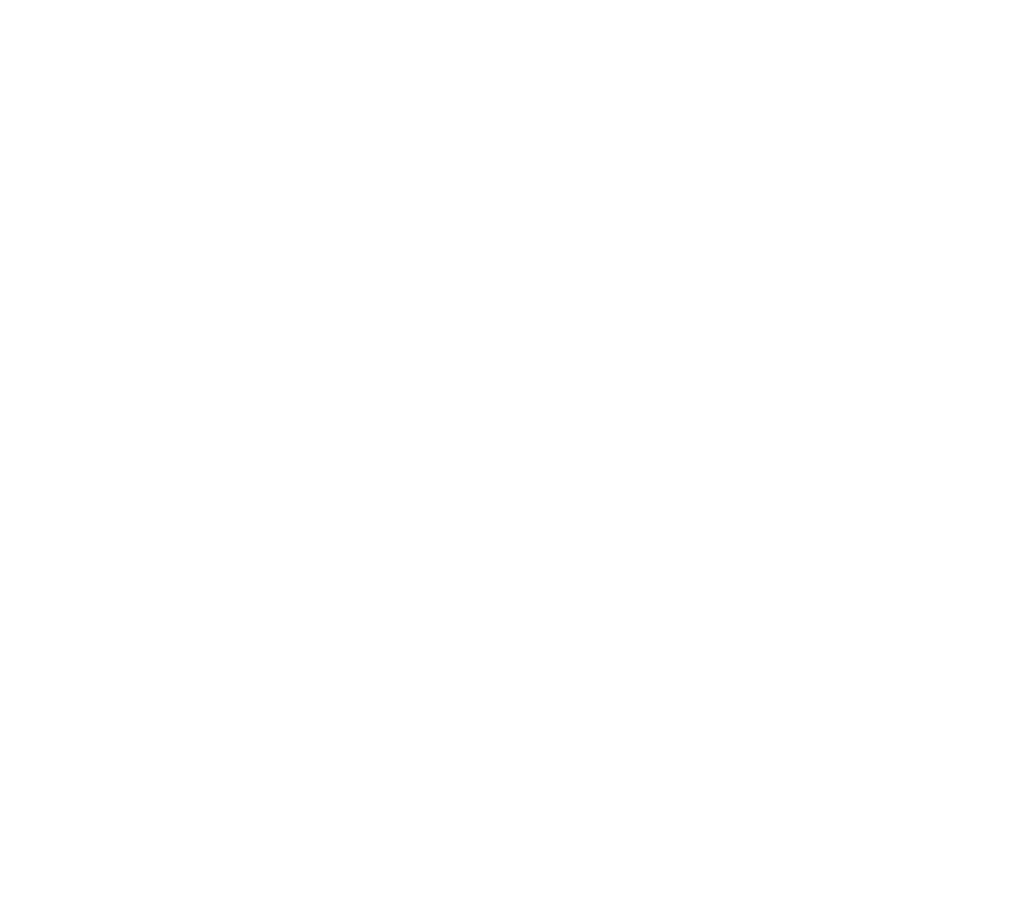
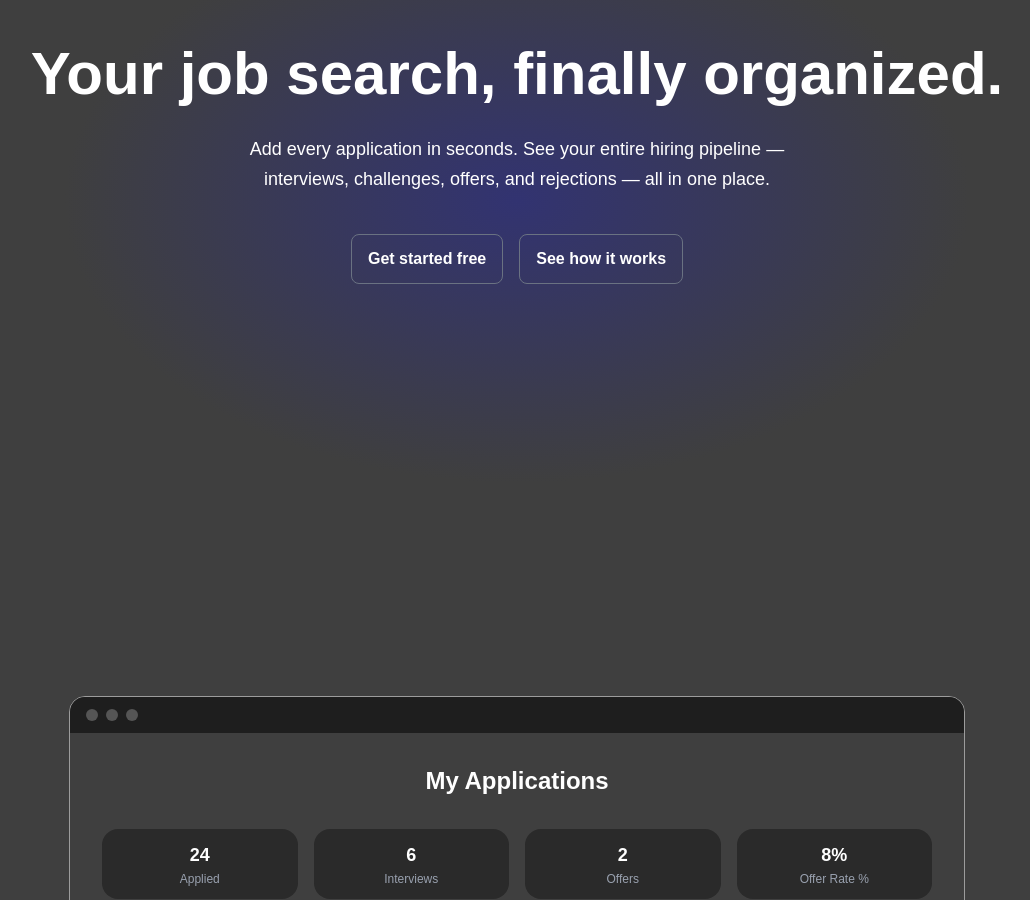
Before and after one commit to andreabordaa/applied-here, a Next.js app: page / in a window 1280 px wide. Shown: the part 200-1100 px from the top of the page, without its empty margins (123-1153 px from the left). Before the commit the page ends 800 px from the top, so only its background shows below. Built offline with nearby package versions, Linux system fonts and the light colour scheme.

Commit message:
feat: add dashboard prevoew to landing page

```diff
--- a/src/app/page.jsx
+++ b/src/app/page.jsx
@@ -1,9 +1,201 @@
-import NavBar from "@/components/NavBar";
+import Link from "next/link";
+import PublicLayout from "@/components/PublicLayout";
 
 export default function Home() {
   return (
-    <main>
-      <NavBar />
-    </main>
+    <PublicLayout>
+      <main>
+        {/* HERO SECTION */}
+        <section
+          className="min-h-screen flex flex-col items-center justify-center text-center px-6"
+          style={{
+            background:
+              "radial-gradient(ellipse at center, #323371 0%, #3F3F3F 50%)",
+          }}
+        >
+          <div className="max-w-6xl mx-auto flex flex-col items-center">
+            {/* Headline */}
+            <h1 className="text-4xl md:text-6xl font-bold leading-tight mb-6">
+              Your job search, finally organized.
+            </h1>
+            {/* Subheadline */}
+            <p className="text-lg max-w-xl mb-10 leading-relaxed">
+              Add every application in seconds. See your entire hiring pipeline
+              — interviews, challenges, offers, and rejections — all in one
+              place.
+            </p>
+            {/* Buttons */}
+            <div className="flex flex-col sm:flex-row gap-4 mb-20">
+              <Link
+                href="/signup"
+                className="px-4 py-3 border border-gray-500 hover:bg-[#232470] hover:border-[#232470] hover:text-white rounded-lg text-md font-semibold transition-colors"
+              >
+                Get started free
+              </Link>
+              <Link
+                href="/signup"
+                className="px-4 py-3 border border-gray-500 hover:bg-[#232470] hover:border-[#232470] hover:text-white rounded-lg text-md font-semibold transition-colors"
+              >
+                See how it works
+              </Link>
+            </div>
+          </div>
+        </section>
+
+        {/* DASHBOARD PREVIEW SECTION */}
+        <section
+          className="flex flex-col items-center justify-center px-6 py-24"
+          style={{ background: "#3F3F3F" }}
+        >
+          <div className="w-full max-w-4xl border border-[#9C9C9C] rounded-2xl overflow-hidden">
+            {/* Fake browser bar */}
+            <div className="flex items-center gap-2 px-4 py-3 bg-[#1E1E1E]">
+              <div className="w-3 h-3 rounded-full bg-[#555]" />
+              <div className="w-3 h-3 rounded-full bg-[#555]" />
+              <div className="w-3 h-3 rounded-full bg-[#555]" />
+            </div>
+
+            {/* Dashboard inner */}
+            <div className="bg-[#3F3F3F] p-8">
+              {/* Title */}
+              <h2 className="text-white text-2xl font-semibold text-center mb-8">
+                My Applications
+              </h2>
+
+              {/* Stat cards — shorter height with less padding */}
+              <div className="grid grid-cols-4 gap-4 mb-10">
+                {[
+                  { label: "Applied", value: "24" },
+                  { label: "Interviews", value: "6" },
+                  { label: "Offers", value: "2" },
+                  { label: "Offer Rate %", value: "8%" },
+                ].map((stat) => (
+                  <div
+                    key={stat.label}
+                    className="bg-[#2A2A2A] rounded-2xl py-3 px-4 flex flex-col items-center justify-center"
+                  >
+                    <div className="text-white text-lg font-semibold">
+                      {stat.value}
+                    </div>
+                    <div className="text-gray-400 text-xs mt-0.5">
+                      {stat.label}
+                    </div>
+                  </div>
+                ))}
+              </div>
+
+              {/* How It's Going */}
+              <h3 className="text-white text-lg font-semibold text-center mb-6">
+                {"How It's Going"}
+              </h3>
+
+              <div className="space-y-3 mb-10">
+                {[
+                  {
+                    label: "Applied",
+                    count: 24,
+                    width: "100%",
+                    color: "#6AABED",
+                  },
+                  {
+                    label: "Interview",
+                    count: 12,
+                    width: "50%",
+                    color: "#AD5FDA",
+                  },
+                  {
+                    label: "Challenge",
+                    count: 6,
+                    width: "25%",
+                    color: "#DBC66A",
+                  },
+                  { label: "Offer", count: 2, width: "8%", color: "#72D562" },
+                  {
+                    label: "Rejected",
+                    count: 13,
+                    width: "54%",
+                    color: "#DA2C2C",
+                  },
+                ].map((bar) => (
+                  <div key={bar.label} className="flex items-center gap-3">
+                    {/* Label */}
+                    <span className="text-white text-sm font-medium w-20 shrink-0">
+                      {bar.label}
+                    </span>
+
+                    {/* Bar track */}
+                    <div className="flex-1 bg-[#2A2A2A] rounded-full h-5">
+                      <div
+                        className="h-5 rounded-full"
+                        style={{
+                          width: bar.width,
+                          backgroundColor: bar.color,
+                          opacity: 0.75,
+                        }}
+                      />
+                    </div>
+
+                    {/* Count beside the bar */}
+                    <span className="text-white text-xs font-semibold w-6 text-right shrink-0">
+                      {bar.count}
+                    </span>
+                  </div>
+                ))}
+              </div>
+
+              {/* Recent Applications */}
+              <div className="flex items-center justify-between mb-3">
+                <h3 className="text-white text-lg font-semibold">
+                  Recent Applications
+                </h3>
+                <button className="text-sm px-4 py-2 rounded-xl border border-gray-500 text-white hover:bg-white/10 transition-colors">
+                  + Add new
+                </button>
+              </div>
+
+              <div className="border-t border-gray-600 pt-4 space-y-2">
+                {[
+                  {
+                    role: "Frontend Engineer",
+                    company: "Stripe",
+                    status: "Interview",
+                    color: "text-[#AD5FDA] bg-[#AD5FDA]/10",
+                  },
+                  {
+                    role: "Software Engineer",
+                    company: "Linear",
+                    status: "Offer",
+                    color: "text-green-400 bg-green-400/10",
+                  },
+                  {
+                    role: "Product Designer",
+                    company: "Notion",
+                    status: "Challenge",
+                    color: "text-amber-400 bg-amber-400/10",
+                  },
+                ].map((app) => (
+                  <div
+                    key={app.role}
+                    className="flex items-center justify-between bg-[#2A2A2A] rounded-xl px-4 py-3"
+                  >
+                    <div>
+                      <div className="text-sm font-medium text-white">
+                        {app.role}
+                      </div>
+                      <div className="text-xs text-gray-400">{app.company}</div>
+                    </div>
+                    <span
+                      className={`text-xs px-3 py-1 rounded-full font-medium ${app.color}`}
+                    >
+                      {app.status}
+                    </span>
+                  </div>
+                ))}
+              </div>
+            </div>
+          </div>
+        </section>
+      </main>
+    </PublicLayout>
   );
 }
--- a/src/components/NavBar.jsx
+++ b/src/components/NavBar.jsx
@@ -18,7 +18,7 @@
     <nav
       className={`fixed top-0 left-0 w-full z-50 px-6 py-4 transition-all duration-300 ${
         scrolled
-          ? "bg-gray-950/80 backdrop-blur-md border-b border-gray-800"
+          ? "bg-[#3F3F3F]/80 backdrop-blur-md border-b border-gray-900"
           : "bg-transparent border-b border-transparent"
       }`}
     >
@@ -46,7 +46,7 @@
           </Link>
           <Link
             href="/login"
-            className="text-sm px-4 py-2 rounded-lg border border-gray-700 text-gray-300 hover:border-[#749466] hover:text-white transition-colors"
+            className="text-sm px-4 py-2 rounded-lg bg-[#232470] text-gray-300 hover:bg-white hover:text-[#232470] transition-colors"
           >
             LOG IN
           </Link>
```
